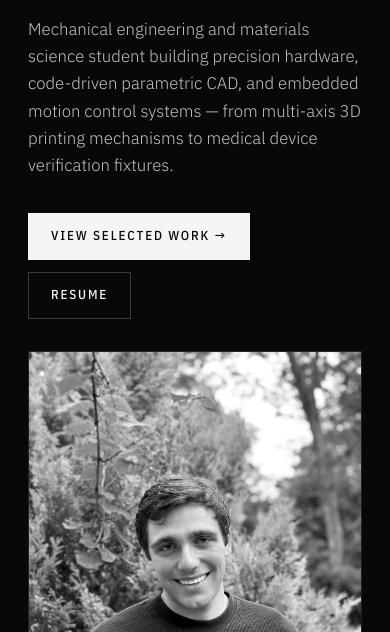
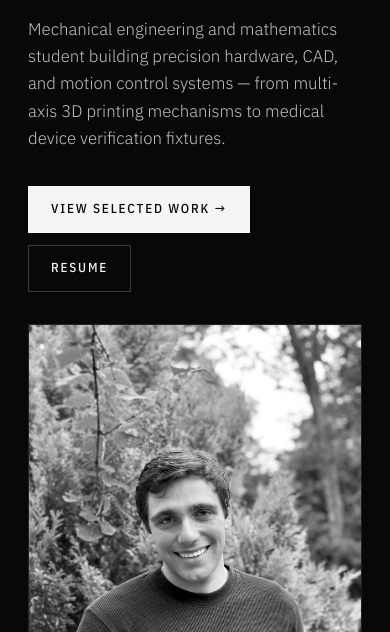
Before and after one commit to jojcdm/Portfolio, a plain HTML site: page index.html in a window 390 px wide. Shown: the part 212-844 px from the top of the page. Drawn offline with nearby package versions, Linux system fonts and the light colour scheme.

Commit message:
Update About Me intro (#6)
* Replace testing fixture page with Project Magpie case study

Remove fixture.html and every link to it (nav, mobile menu, project
index card and matrix row, case-study pagers, README). Add magpie.html
for the MagPick MP-340 sorting robot, written from the
mp-340-magnetic-robot repo, with CAD and bench images.

Co-Authored-By: Claude Opus 5.5 <noreply@anthropic.com>
Claude-Session: https://claude.ai/code/session_01FiF51DPfz4g1qyHjdStGzp

* Remove exoskeleton page for now

Delete exoskeleton.html and its links (nav, mobile menu, project card,
matrix row, bionic arm pager, README photo slots). Project index now
shows two cards in a two-column grid, filter counts updated, the empty
Medical Devices filter removed, and the Magpie card gets its CAD image.

Co-Authored-By: Claude Opus 5.5 <noreply@anthropic.com>
Claude-Session: https://claude.ai/code/session_01FiF51DPfz4g1qyHjdStGzp

* Rename tilt table project to 3-D Printer 5-Axis Modular Upgrade

Co-Authored-By: Claude Opus 5.5 <noreply@anthropic.com>
Claude-Session: https://claude.ai/code/session_01FiF51DPfz4g1qyHjdStGzp

* Use high-resolution headshot (1200x1500, was 240x240)

Co-Authored-By: Claude Opus 5.5 <noreply@anthropic.com>
Claude-Session: https://claude.ai/code/session_01FiF51DPfz4g1qyHjdStGzp

* Update About Me intro: mechanical engineering and mathematics

Co-Authored-By: Claude Opus 5.5 <noreply@anthropic.com>
Claude-Session: https://claude.ai/code/session_01FiF51DPfz4g1qyHjdStGzp

---------

Co-authored-by: Jack Johnston <321594163+jojcdm@users.noreply.github.com>
Co-authored-by: Claude Opus 5.5 <noreply@anthropic.com>

```diff
--- a/index.html
+++ b/index.html
@@ -68,8 +68,8 @@
           <span class="eyebrow">Mechanical Engineering &middot; Duke University &rsquo;27</span>
           <h1>Jack Johnston</h1>
           <p class="lead">
-            Mechanical engineering and materials science student building precision hardware,
-            code-driven parametric CAD, and embedded motion control systems &mdash; from
+            Mechanical engineering and mathematics student building precision hardware,
+            CAD, and motion control systems &mdash; from
             multi-axis 3D printing mechanisms to medical device verification fixtures.
           </p>
           <div class="btn-row">
```
